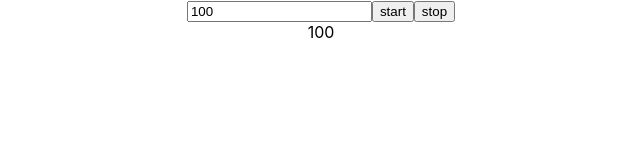
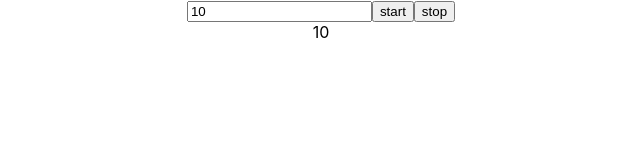
Before and after one commit to yohei-yamamoto/pomodoro-timer, a React (Create React App) app: page / in a window 1280 px wide. Shown: the top 160 px of the page, without its empty margins (319-959 px from the left). Built offline with nearby package versions, Linux system fonts and the light colour scheme.

Commit message:
タイマーが0になったときにタイマーを停止させるように修正した

```diff
--- a/src/App.tsx
+++ b/src/App.tsx
@@ -12,11 +12,13 @@ const Timer:React.FC<Props> = (props) => {
 }
 
 function App() {
-  const [inputTime, setInputTime] = useState(100);
-  const [counter, setCounter] = useState(100);
+  const [inputTime, setInputTime] = useState(10);
+  const [counter, setCounter] = useState(10);
   const [isTimerCounting, setIsTimerCounting] = useState(false);
-  const [timerId, setTimerId] = useState(0);
+  const [intervalId, setIntervalId] = useState(0);
+  const [timeoutId, setTimeoutId] = useState(0);
   var interval: NodeJS.Timer
+  var timeout: NodeJS.Timeout
   return (
     <div className="App">
       <input type="number"
@@ -29,14 +31,20 @@ function App() {
         () => {
           if(isTimerCounting === false) {
             interval = setInterval(() => setCounter(t => t-1), 1000)
-            setTimerId(Number(interval))
+            setIntervalId(Number(interval))
             setIsTimerCounting(true)
+            timeout = setTimeout(() => {
+              clearInterval(interval)
+              setIsTimerCounting(false)
+            }, counter * 1000)
+            setTimeoutId(Number(timeout))
           }
         }
       }>start</button>
       <button onClick={() => {
         if(isTimerCounting === true) {
-          clearInterval(timerId)
+          clearInterval(intervalId)
+          clearTimeout(timeoutId)
           setIsTimerCounting(false)
         }}}>stop</button>
       <Timer time={counter} />
```
Also changed, not shown: 7 other files (tests, documents, lock files or other folders).
